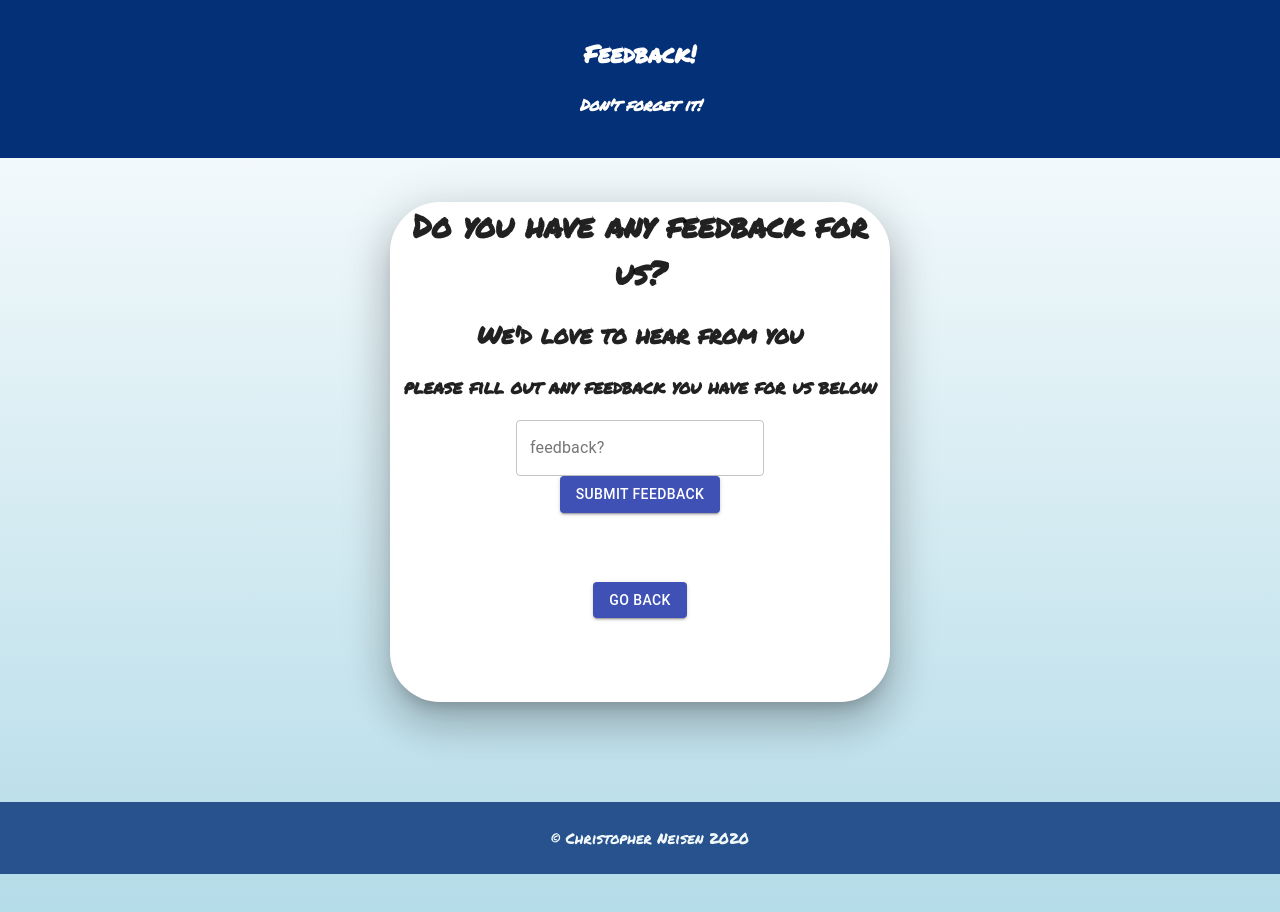
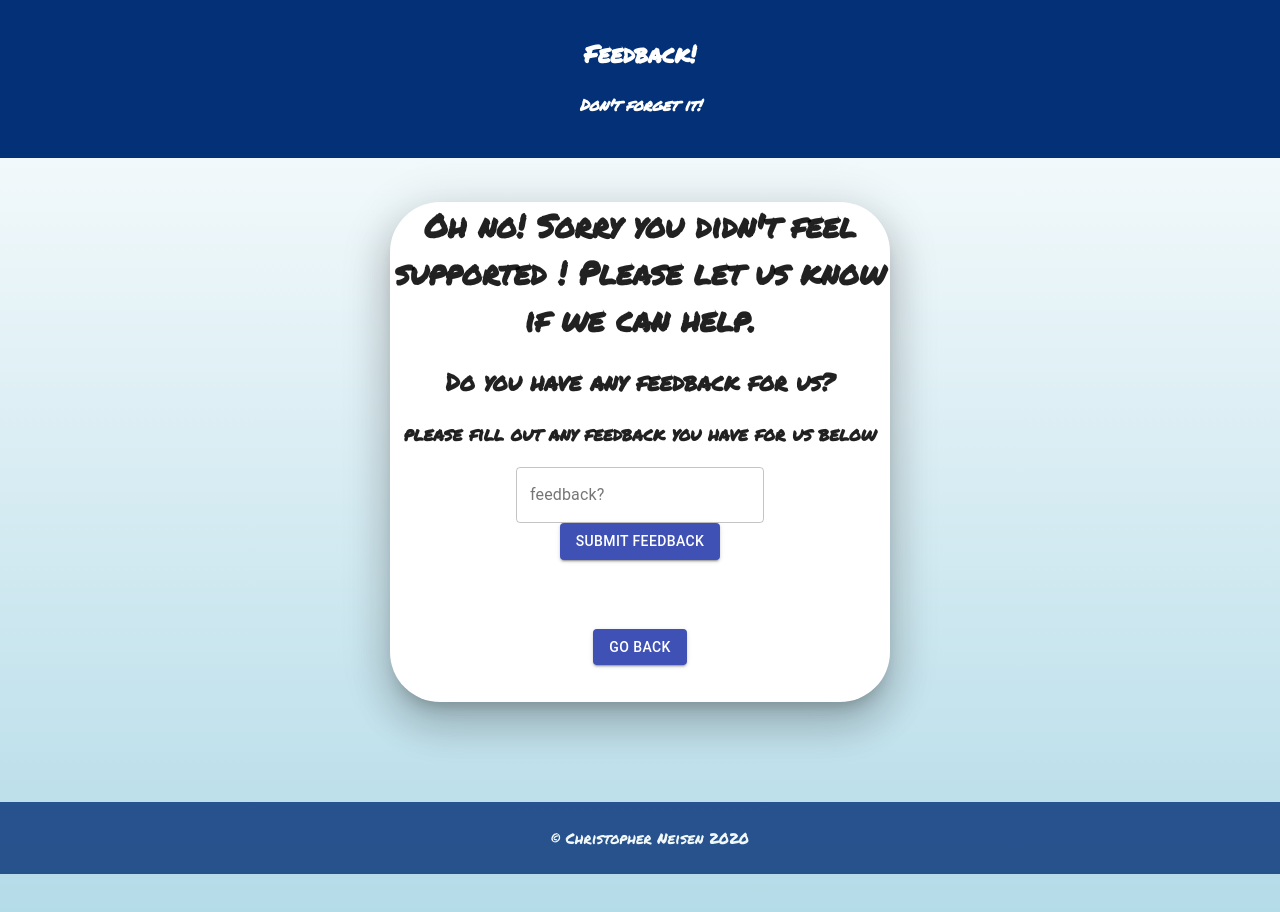
Before and after one commit to cneisen234/Survey-Feedback-form, a React (Create React App) app: page /#/comments in a window 1280 px wide. Shown: the top 912 px of the page. Built offline with nearby package versions, Linux system fonts and the light colour scheme.

Commit message:
added more features

```diff
--- a/src/components/Comments/Comments.js
+++ b/src/components/Comments/Comments.js
@@ -70,11 +70,16 @@ class Comments extends Component {
     this.props.history.push("/support");
   };
   render() {
+    const { name, support } = this.props.feedback
     return (
       <Paper style={{ borderRadius: "10%", height: "500px", width: "500px" }} elevation="24" className="feedbackBox">
       <div>
-          <h1>Do you have any feedback for us?</h1>
-          <h2>We'd love to hear from you</h2>
+             {support > 3 ? (
+            <h1>I'm glad we were able to support you {name}!</h1>
+          ) : (
+              <h1>Oh no! Sorry you didn't feel supported {name}! Please let us know if we can help.</h1>
+            )}
+          <h2>Do you have any feedback for us?</h2>
           <h3>please fill out any feedback you have for us below</h3>
         <form onSubmit={this.submitInfo}>
           <TextField
--- a/src/components/Feeling/Feeling.js
+++ b/src/components/Feeling/Feeling.js
@@ -29,6 +29,7 @@ class Feeling extends Component {
     this.props.dispatch({ type: "UPDATE_FEEDBACK_INFO", payload: this.state });
   }
   render() {
+    const {name} = this.props.feedback
     return (
       <Paper
         style={{ borderRadius: "10%", height: "500px", width: "500px" }}
@@ -36,8 +37,8 @@ class Feeling extends Component {
         className="feedbackBox"
       >
         <div>
-          <h1>Overall how are you feeling today?</h1>
-          <h2>How do you feel about how this week went?</h2>
+          <h1>Hello {name}!</h1>
+          <h2>Overall how are you feeling today?</h2>
           <h3>Rate from 1 to 5</h3>
           <form onSubmit={this.submitInfo}>
             <Select
--- a/src/components/Supported/Supported.js
+++ b/src/components/Supported/Supported.js
@@ -30,10 +30,15 @@ class Support extends Component {
     this.props.dispatch({ type: "UPDATE_FEEDBACK_INFO", payload: this.state });
   }
   render() {
+    const { name, understanding } = this.props.feedback
     return (
       <Paper style={{ borderRadius: "10%", height: "500px", width: "500px" }} elevation="24" className="feedbackBox">
       <div>
-          <h1>How supported did you feel?</h1>
+          {understanding > 3 ? (
+            <h1>I'm glad to hear you understand {name}!</h1>
+          ) : (
+              <h1>Shoot! I'm sorry the content wasn't clear {name}!</h1>
+            )}
           <h2>Rate your satisfaction of the support you received</h2>
           <h3>Rate from 1 to 5</h3>
         <form onSubmit={this.submitInfo}>
--- a/src/components/Understanding/Understanding.js
+++ b/src/components/Understanding/Understanding.js
@@ -31,11 +31,17 @@ class Understanding extends Component {
   }
 
   render() {
+    const {name, feeling} = this.props.feedback
     return (
       <Paper style={{ borderRadius: "10%", height: "500px", width: "500px"}} elevation="24" className="feedbackBox">
       <div>
-        <h1>How well did you understand?</h1>
-        <h2>Rate your understanding of this week's content</h2>
+          {feeling > 3 ? (
+            <h1>Great! Glad you are feeling good {name}!</h1>
+          ) : (
+              <h1>Oh no! I'm sorry you're not feeling well {name}!</h1>
+            )}
+
+        <h2>How well did you understand the content?</h2>
         <h3>Rate from 1 to 5</h3>
         <form onSubmit={this.submitInfo}>
           <Select
--- a/src/components/adminitem/adminitem.js
+++ b/src/components/adminitem/adminitem.js
@@ -84,7 +84,9 @@ class Adminitem extends Component {
       } else {
         swal("Flag request has been canceled!");
       }
-        this.refreshFeedback();
+      setTimeout(() => {
+        window.location.reload();
+      }, 1500);
     });
   };
 
```
